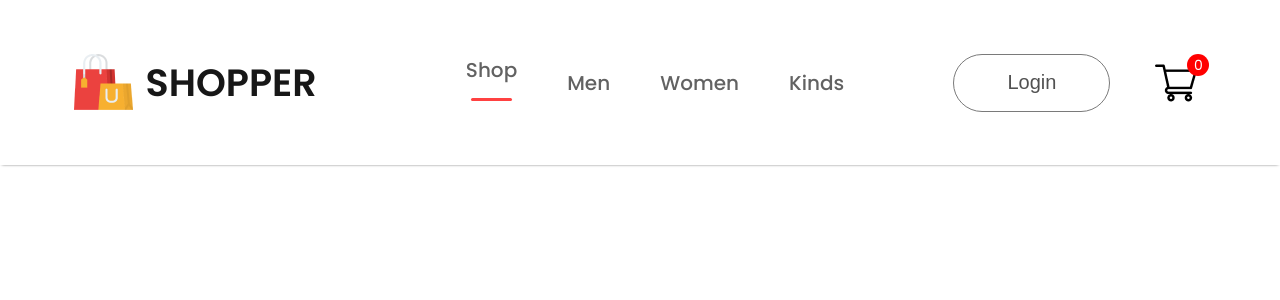
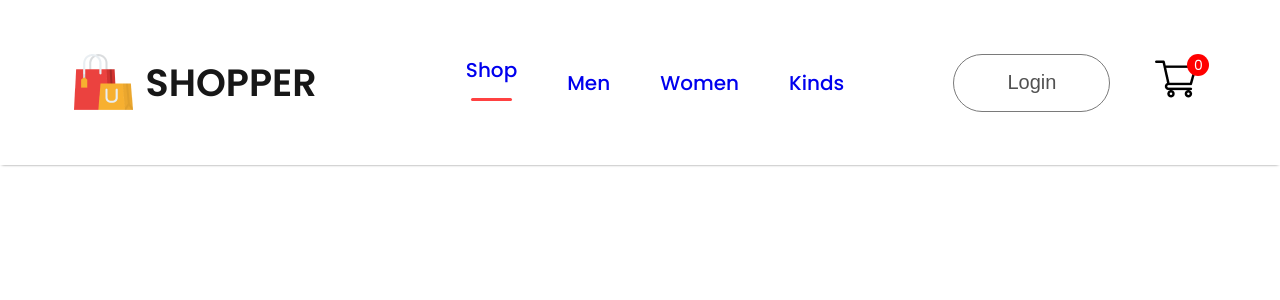
Before and after one commit to DilshaniNK/E-commerce_Web_Site, a React (Create React App) app in the folder frontend/: page /kids in a window 1280 px wide. Shown: the top 300 px of the page. Built offline with nearby package versions, Linux system fonts and the light colour scheme; a web font is replaced by a local one.

Commit message:
Create Routes for web site

```diff
--- a/frontend/src/App.js
+++ b/frontend/src/App.js
@@ -1,11 +1,36 @@
 
 import './App.css';
 import Navbar from './Components/Navbar/Navbar';
+import { BrowserRouter, Routes, Route} from 'react-router-dom';
+import Shop from './Pages/Shop';
+import ShopCategory from './Pages/ShopCategory'
+import Product from './Pages/Product';
+import Cart from './Pages/Cart';
+import LoginSignUp from './Pages/LoginSignUp';
+
 
 function App() {
   return (
     <div>
-      <Navbar/>
+      <BrowserRouter>
+        <Navbar/>
+        <Routes>
+          <Route path='/' element={<Shop/>}/>
+          <Route path='/mens' element={<ShopCategory category="men"/>}/>
+          <Route path='/womens' element={<ShopCategory category="women"/>}/>
+          <Route path='/kids' element={<ShopCategory category="kid"/>}/>
+
+          <Route path='/product' element={<Product/>}>
+            <Route path=':productId' element={<Product/>}/>
+          </Route>
+
+          <Route path='/cart' element={<Cart/>}/>
+          <Route path='/login' element={<LoginSignUp/>}/>
+        </Routes>
+
+
+
+      </BrowserRouter>
 
     </div>
   );
--- a/frontend/src/Components/Navbar/Navbar.jsx
+++ b/frontend/src/Components/Navbar/Navbar.jsx
@@ -2,6 +2,7 @@
 import './Navbar.css'
 import logo from '../Assets/logo.png'
 import card_icon from '../Assets/cart_icon.png'
+import { Link } from 'react-router-dom'
 
 const Navbar = () => {
     const [menu,setMenu] = useState("shop")
@@ -17,16 +18,16 @@
 
         {/* navbar menu items */}
         <ul className="nav-menu">
-            <li onClick={() =>{setMenu("shop")}} >Shop{menu === "shop" ? <hr/> : <></>}</li>
-            <li onClick = {() => {setMenu("mens")}}>Men{menu === "mens" ? <hr/> : <></>}</li>
-            <li onClick={() => {setMenu("womens")}}>Women{menu === "womens" ? <hr/> : <></>}</li>
-            <li onClick={()=>{setMenu("kids")}}>Kinds{menu === "kids" ? <hr/> : <></>}</li>
+            <li onClick={() =>{setMenu("shop")}} ><Link style={{textDecoration: 'none' }}to='/'>Shop</Link>{menu === "shop" ? <hr/> : <></>}</li>
+            <li onClick = {() => {setMenu("mens")}}><Link style={{textDecoration: 'none' }}to='/mens'>Men</Link>{menu === "mens" ? <hr/> : <></>}</li>
+            <li onClick={() => {setMenu("womens")}}><Link style={{textDecoration: 'none' }}to='/womens'>Women</Link>{menu === "womens" ? <hr/> : <></>}</li>
+            <li onClick={()=>{setMenu("kids")}}><Link style={{textDecoration: 'none' }}to='/kids'>Kinds</Link>{menu === "kids" ? <hr/> : <></>}</li>
         </ul>
 
         {/* navbar login button and cart icon */}
         <div className="nav-login-cart">
-            <button>Login</button>
-            <img src={card_icon} alt="" />
+            <Link to='/login'><button>Login</button></Link>
+            <Link to='/cart'><img src={card_icon} alt="" /></Link>
             <div className="nav-cart-count">0</div>
         </div>
 
--- /dev/null
+++ b/frontend/src/Pages/Cart.jsx
@@ -0,0 +1,11 @@
+import React from 'react'
+
+const Cart = () => {
+  return (
+    <div>
+
+    </div>
+  )
+}
+
+export default Cart
--- /dev/null
+++ b/frontend/src/Pages/LoginSignUp.jsx
@@ -0,0 +1,11 @@
+import React from 'react'
+
+const LoginSignUp = () => {
+  return (
+    <div>
+
+    </div>
+  )
+}
+
+export default LoginSignUp
--- /dev/null
+++ b/frontend/src/Pages/Product.jsx
@@ -0,0 +1,11 @@
+import React from 'react'
+
+const Product = () => {
+  return (
+    <div>
+
+    </div>
+  )
+}
+
+export default Product
--- /dev/null
+++ b/frontend/src/Pages/Shop.jsx
@@ -0,0 +1,11 @@
+import React from 'react'
+
+const Shop = () => {
+  return (
+    <div>
+
+    </div>
+  )
+}
+
+export default Shop
--- /dev/null
+++ b/frontend/src/Pages/ShopCategory.jsx
@@ -0,0 +1,11 @@
+import React from 'react'
+
+const ShopCategory = () => {
+  return (
+    <div>
+
+    </div>
+  )
+}
+
+export default ShopCategory
```
